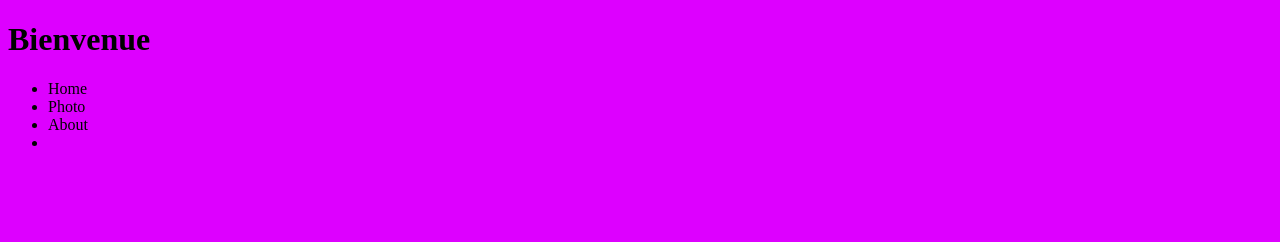
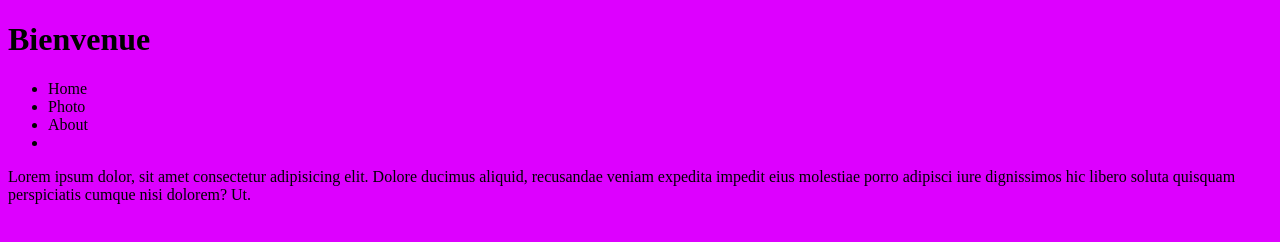
Before and after one commit to matteorigaud/TEST, a plain HTML site: page index.html in a window 1280 px wide. Drawn offline with Linux system fonts and the light colour scheme.

Commit message:
ajout paragraphe

```diff
--- a/index.html
+++ b/index.html
@@ -19,7 +19,9 @@
 
         </ul>
     </nav>
-
+<main>
+    <p>Lorem ipsum dolor, sit amet consectetur adipisicing elit. Dolore ducimus aliquid, recusandae veniam expedita impedit eius molestiae porro adipisci iure dignissimos hic libero soluta quisquam perspiciatis cumque nisi dolorem? Ut.</p>
+</main>
 
 </body>
 </html>
```
